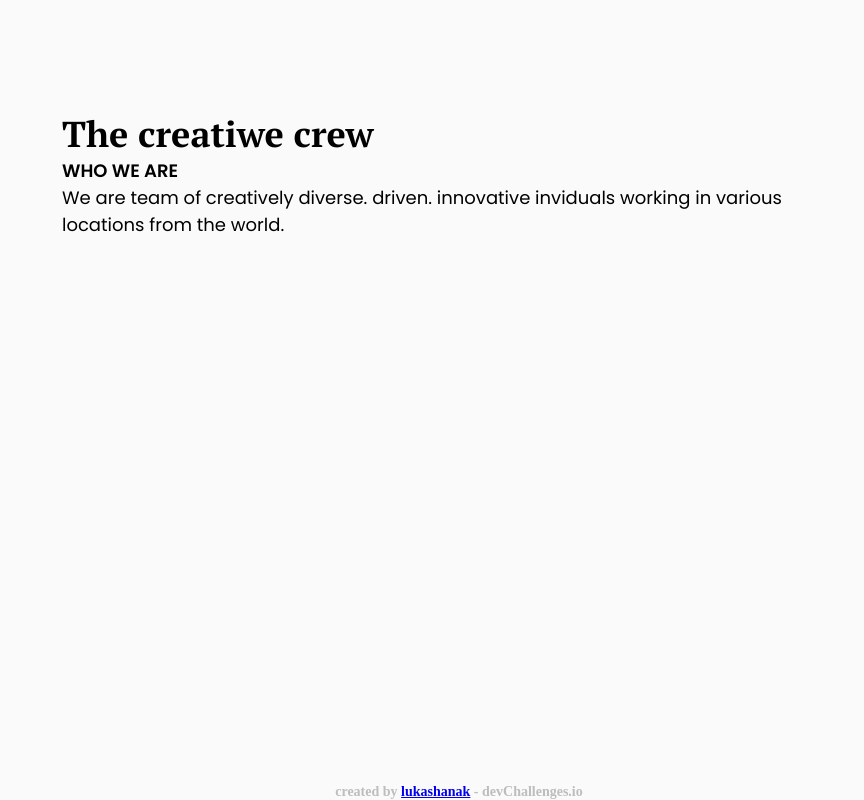
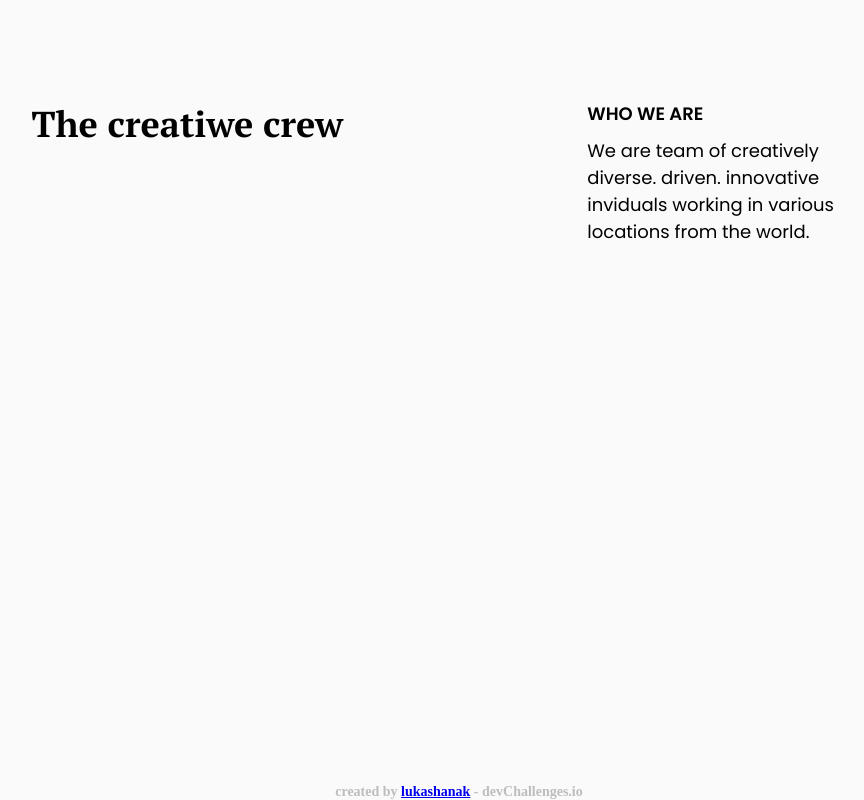
Before and after one commit to lukashanak/my-team-page, a plain HTML site: page index.html in a window 1280 px wide. Shown: the whole page, without its empty margins (181-1045 px from the left). Drawn offline with Linux system fonts and the light colour scheme.

Commit message:
header finished for all viewports

```diff
--- a/index.html
+++ b/index.html
@@ -16,7 +16,7 @@
         <h1 class="title">The creatiwe crew</h1>
         <div class="description">
           <h2 class="sub-title">WHO WE ARE</h2>
-          <p class="normal-text">We are team of creatively diverse. driven. innovative inviduals working in various locations from the world.</p>
+          <p class="normal-text description-description">We are team of creatively diverse. driven. innovative inviduals working in various locations from the world.</p>
         </div>
       </header>
 
--- a/style.css
+++ b/style.css
@@ -1,18 +1,8 @@
 /* =====================
 TABLE OF CONTENT:
-0. HTML, BODY, WRAPPER
-  0.1 global classes
+0. HTML, BODY, WRAPPER, LAYOUT
 1. HEADER
-  1.1 global classes
-  1.2 media queries for small devices
-  1.3 media queries for medium devices
-  1.4 media queries for large devices
-
 2. CARD COMPONENTS
-  2.1 global classes
-  1.2 media queries for small devices
-  1.3 media queries for medium devices
-  1.4 media queries for large devices
 
 3. FOOTER
 
@@ -40,6 +30,46 @@ body {
 }
 
 
+/*layout*/
+
+header {
+  width: 100%;
+  padding-left: 3.2%;
+  padding-right: 3.2%;
+  margin-top: 70px;
+  margin-bottom: 45px;
+}
+
+main {
+  margin-left: 5.1%;
+  margin-right: 5.1%;
+}
+
+@media screen and (min-width: 770px) {
+  header {
+    padding-left: 10%;
+    padding-right: 10%;
+    margin-top: 80px;
+    margin-bottom: 100px;
+  }
+  main {
+    margin-left: 10.1%;
+    margin-right: 10.1%;
+  }
+}
+
+@media screen and (min-width: 1200px) {
+  header {
+    padding-left: 16.6%;
+    padding-right: 16.6%;
+    margin-top: 100px;
+    margin-bottom: 80px;
+  }
+  main {
+    margin-left: 17.1%;
+    margin-right: 17.1%;
+  }
+}
 
 
 /* =====
@@ -47,56 +77,39 @@ body {
 =======*/
 
 .title {
+  margin-bottom: 38px;
   font-size: 36px;
   font-family: 'PT Serif', serif;
 }
 
 .sub-title {
-    font-size: 18px;
-    font-family: 'Poppins', sans-serif;
+  margin-bottom: 10px;
+  font-size: 18px;
+  font-family: 'Poppins', sans-serif;
 }
 
 .normal-text {
   font-family: 'Poppins', sans-serif;
+  font-size: 14px;
+}
+
+@media screen and (min-width: 770px) {
+  header {
+    display: inline-flex;
+    justify-content: space-between;
+  }
+  .description {
+    width: 40%;
+  }
+  .normal-text {
+    font-size: 18px;
+  }
 }
 
 
-@media screen and (max-width: 850px) {
-    header {
-      margin-top: 71px;
-      margin-left: 12px;
-      margin-right: 12px;
-      margin-bottom: 30px;
-    }
-    .title {
-      margin-bottom: 30px;
-    }
-    .sub-title {
-      margin-bottom: 8px;
-    }
-    .normal-text {
-      font-size: 14px;
-    }
-    .title, .description {
-      display: block;
-    }
-}
-
-@media screen and (min-width: 850px)  {
-  header {
-    margin-top: 110px;
-    margin-left: 243px;
-    margin-right: 243px;
-    margin-bottom: 100px;
-  }
-  .title, .description {
-    display: inline-block;
-  }
-  .title, .description {
-    display: block;
-  }
-  .normal-text {
-    font-size: 18px;
+@media screen and (min-width: 1200px) {
+  .description {
+    width: 35%;
   }
 }
 
```
Also changed, not shown: notes.txt (added), todo.txt (added).
